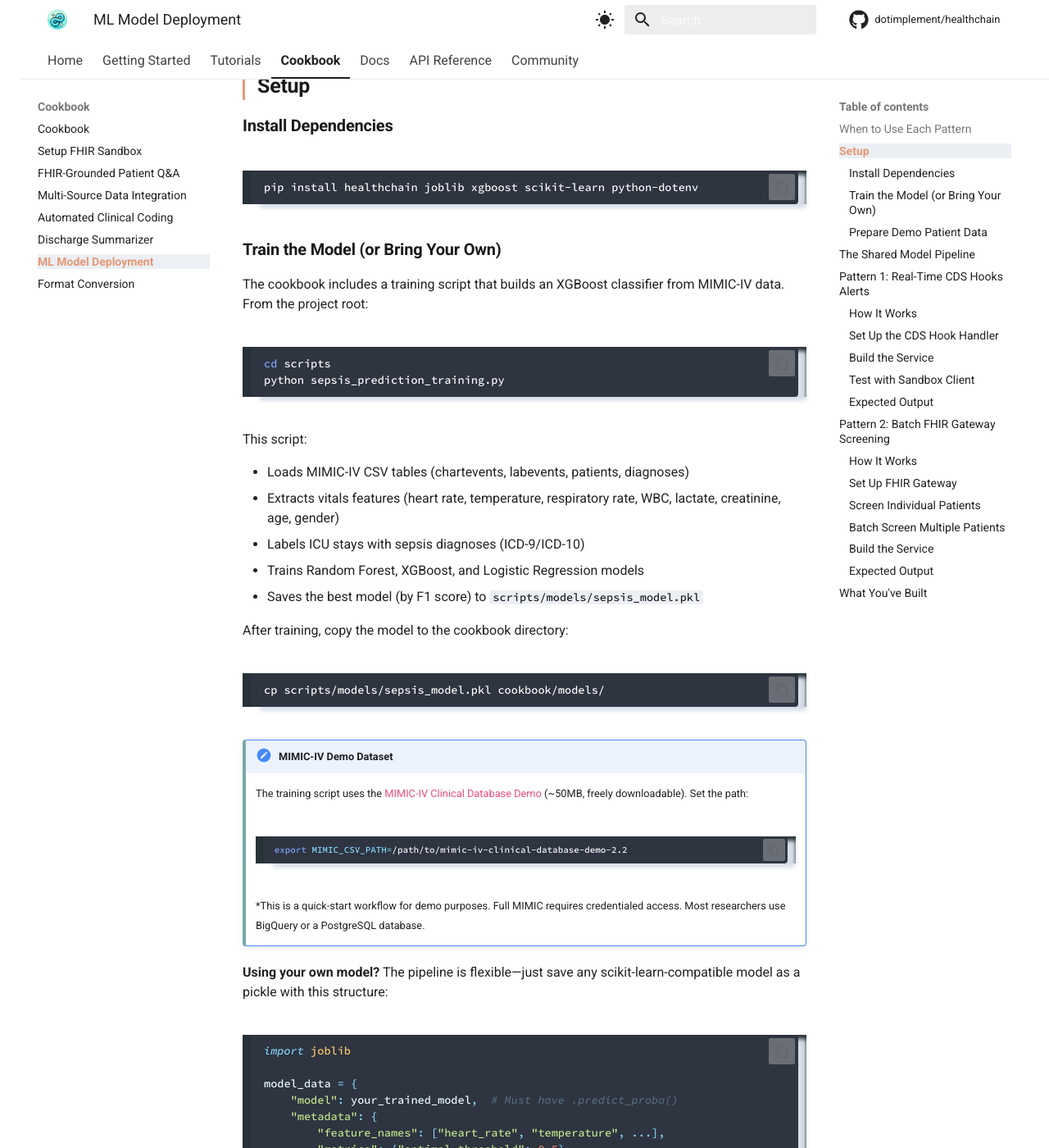
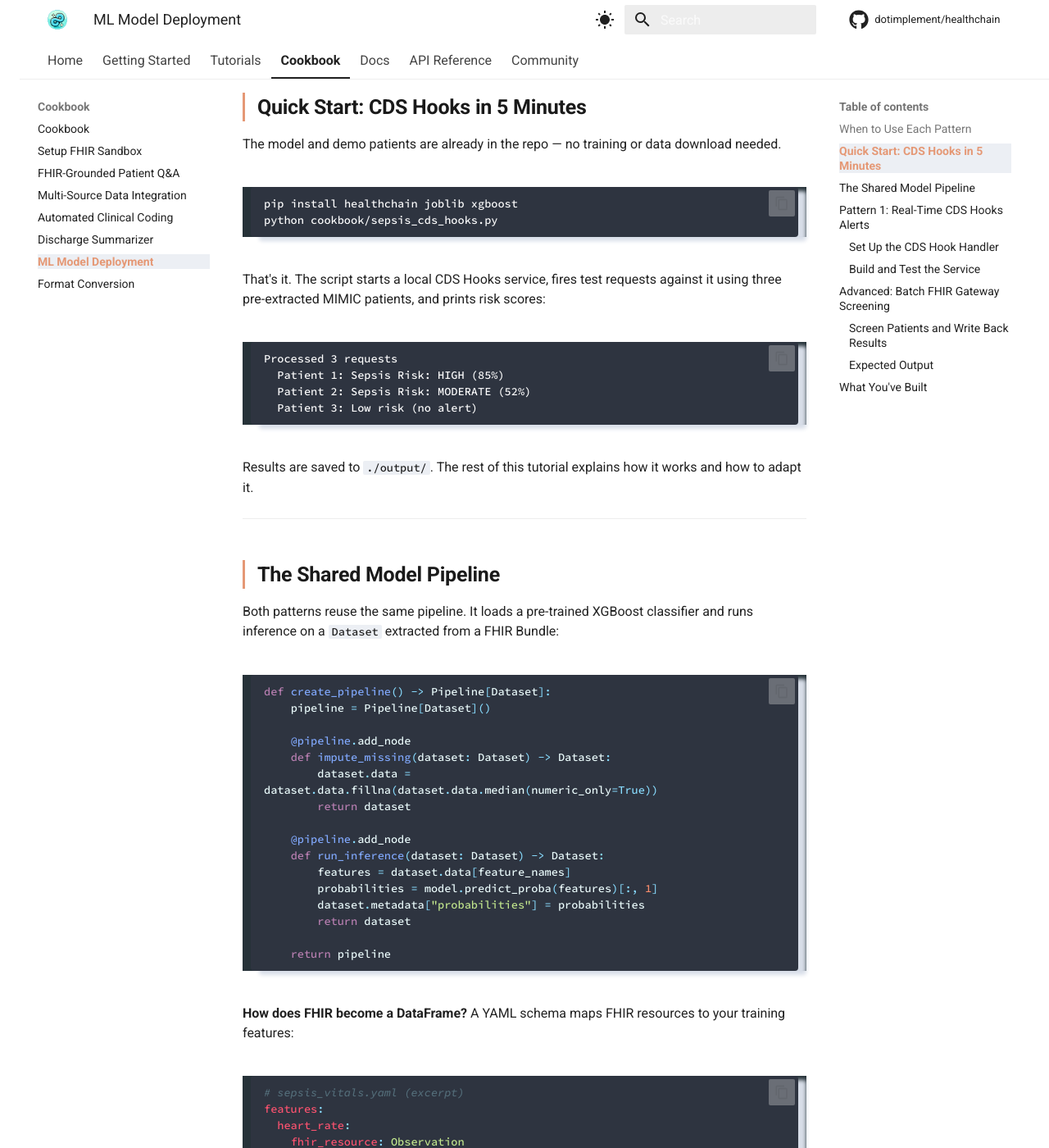
Before and after one commit to dotimplement/HealthChain, an MkDocs documentation site: the page built from docs/cookbook/ml_model_deployment.md, in a window 1280 px wide and 1400 px high, scrolled down 1313 px. Shown: the whole window at 82% size. Built offline with MkDocs 1.6.1 and Material for MkDocs 9.7.7, drawn with Linux system fonts in a browser that asks for light colours; comment, search, counter and statistics services are not loaded; some of the changed text lies outside the part shown.

Commit message:
Simplify sepsis cookbook example

````diff
--- a/docs/cookbook/ml_model_deployment.md
+++ b/docs/cookbook/ml_model_deployment.md
@@ -1,6 +1,6 @@
 # Deploy ML Models: Real-Time Alerts & Batch Screening
 
-You trained a model on CSVs. Now you need to deploy it against FHIR data from EHRs. This tutorial shows how to bridge that gap with two production patterns: **real-time CDS Hooks alerts** and **batch FHIR Gateway screening**—both using the same model and a simple YAML schema that maps FHIR resources to your training features.
+You trained a model on CSVs. Now you need to deploy it against FHIR data from EHRs. This tutorial shows how to bridge that gap with two production patterns: **real-time CDS Hooks alerts** and **batch FHIR Gateway screening** — both using the same model and a simple YAML schema that maps FHIR resources to your training features.
 
 Check out the full working examples:
 
@@ -16,173 +16,35 @@ Check out the full working examples:
 | **CDS Hooks** | Clinician opens chart | Alert cards in EHR UI | Point-of-care decision support |
 | **FHIR Gateway** | Scheduled job / API call | [RiskAssessment](https://www.hl7.org/fhir/riskassessment.html) resources | Population screening, quality measures |
 
-Both patterns share the same trained model and feature extraction—only the integration layer differs.
-
-## Setup
-
-### Install Dependencies
-
-```bash
-pip install healthchain joblib xgboost scikit-learn python-dotenv
-```
-
-### Train the Model (or Bring Your Own)
-
-The cookbook includes a training script that builds an XGBoost classifier from MIMIC-IV data. From the project root:
-
-```bash
-cd scripts
-python sepsis_prediction_training.py
-```
-
-This script:
-
-- Loads MIMIC-IV CSV tables (chartevents, labevents, patients, diagnoses)
-- Extracts vitals features (heart rate, temperature, respiratory rate, WBC, lactate, creatinine, age, gender)
-- Labels ICU stays with sepsis diagnoses (ICD-9/ICD-10)
-- Trains Random Forest, XGBoost, and Logistic Regression models
-- Saves the best model (by F1 score) to `scripts/models/sepsis_model.pkl`
-
-After training, copy the model to the cookbook directory:
-
-```bash
-cp scripts/models/sepsis_model.pkl cookbook/models/
-```
-
-!!! note "MIMIC-IV Demo Dataset"
-
-    The training script uses the [MIMIC-IV Clinical Database Demo](https://physionet.org/content/mimic-iv-demo/2.2/) (~50MB, freely downloadable). Set the path:
-
-    ```bash
-    export MIMIC_CSV_PATH=/path/to/mimic-iv-clinical-database-demo-2.2
-    ```
-
-    *This is a quick-start workflow for demo purposes. Full MIMIC requires credentialed access. Most researchers use BigQuery or a PostgreSQL database.
-
-**Using your own model?** The pipeline is flexible—just save any scikit-learn-compatible model as a pickle with this structure:
-
-```python
-import joblib
-
-model_data = {
-    "model": your_trained_model,  # Must have .predict_proba()
-    "metadata": {
-        "feature_names": ["heart_rate", "temperature", ...],
-        "metrics": {"optimal_threshold": 0.5}
-    }
-}
-joblib.dump(model_data, "cookbook/models/sepsis_model.pkl")
-```
-
-The pipeline will work with any model that implements `predict_proba()` - XGBoost, Random Forest, LightGBM, or even PyTorch/TensorFlow models wrapped with a sklearn-compatible interface.
-
-### Prepare Demo Patient Data
-
-The two patterns have different data requirements:
-
-| Pattern | Data Source | What You Need |
-|---------|-------------|---------------|
-| **CDS Hooks** | Local JSON files | Download pre-extracted patients (quick start) |
-| **FHIR Gateway** | FHIR server | Upload patients to Medplum and get server-assigned IDs |
-
-=== "CDS Hooks Only (Quick Start)"
-
-    Download pre-extracted patient bundles—these are already in the repo if you cloned it:
-
-    ```bash
-    mkdir -p cookbook/data/mimic_demo_patients
-    cd cookbook/data/mimic_demo_patients
-    wget https://github.com/dotimplement/HealthChain/raw/main/cookbook/data/mimic_demo_patients/high_risk_patient.json
-    wget https://github.com/dotimplement/HealthChain/raw/main/cookbook/data/mimic_demo_patients/moderate_risk_patient.json
-    wget https://github.com/dotimplement/HealthChain/raw/main/cookbook/data/mimic_demo_patients/low_risk_patient.json
-    ```
-
-    That's it! Skip to [Pattern 1: CDS Hooks](#pattern-1-real-time-cds-hooks-alerts).
-
-=== "FHIR Gateway (Full Setup)"
-
-    The batch screening pattern queries patients from a FHIR server. This tutorial uses [Medplum](https://www.medplum.com/) (a free, hosted FHIR server), but any FHIR R4-compliant API works - just swap the credentials.
-
-    **1. Configure FHIR Credentials**
-
-    Add Medplum credentials to your `.env` file. See [FHIR Sandbox Setup](./setup_fhir_sandboxes.md#medplum) for details:
-
-    ```bash
-    MEDPLUM_BASE_URL=https://api.medplum.com/fhir/R4
-    MEDPLUM_CLIENT_ID=your_client_id
-    MEDPLUM_CLIENT_SECRET=your_client_secret
-    MEDPLUM_TOKEN_URL=https://api.medplum.com/oauth2/token
-    MEDPLUM_SCOPE=openid
-    ```
-
-    **2. Extract and Upload Demo Patients**
-
-    ```bash
-    # Set MIMIC-on-FHIR path (or use --mimic flag)
-    export MIMIC_FHIR_PATH=/path/to/mimic-iv-on-fhir
-
-    # Extract and upload to Medplum
-    cd scripts
-    python extract_mimic_demo_patients.py --minimal --upload
-    ```
-
-    This script:
-
-    - Loads patient data from [MIMIC-IV on FHIR](https://physionet.org/content/mimic-iv-demo/2.2/)
-    - Runs the sepsis model to find high/moderate/low risk patients
-    - Creates minimal FHIR bundles with only the observations needed
-    - Uploads them to your Medplum instance as transaction bundles
-
-    **3. Copy Patient IDs**
-
-    After upload, the script prints server-assigned patient IDs:
-
-    ```
-    ✓ Uploaded to Medplum!
-
-    Copy this into sepsis_fhir_batch.py:
-
-    DEMO_PATIENT_IDS = [
-        "702e11e8-6d21-41dd-9b48-31715fdc0fb1",  # high risk
-        "3b0da7e9-0379-455a-8d35-bedd3a6ee459",  # moderate risk
-        "f490ceb4-6262-4f1e-8b72-5515e6c46741",  # low risk
-    ]
-    ```
-
-    Copy these IDs into the `DEMO_PATIENT_IDS` list in `sepsis_fhir_batch.py`.
-
-    !!! tip "Generate More Patients"
-
-        The script has options for generating larger test sets:
-
-        ```bash
-        python extract_mimic_demo_patients.py --help
-
-        # Examples:
-        --num-patients-per-risk 5   # 5 patients per risk level (15 total)
-        --seed 123                   # Different random sample
-        --minimal                    # Keep only latest observation per feature (~12KB each)
-        ```
-
-    !!! tip "Alternative: Manual Upload"
-
-        If you prefer, run without `--upload` to generate bundle JSON files, then upload them manually via the [Medplum → Batch](https://app.medplum.com/batch) page.
+Both patterns share the same trained model and feature extraction — only the integration layer differs.
 
 ---
 
-**Setup complete!** You should now have:
+## Quick Start: CDS Hooks in 5 Minutes
 
-- ✅ A trained model at `cookbook/models/sepsis_model.pkl`
-- ✅ Demo patient data (local JSON or uploaded to Medplum)
+The model and demo patients are already in the repo — no training or data download needed.
 
-If using the **FHIR Gateway pattern**, also confirm:
+```bash
+pip install healthchain joblib xgboost
+python cookbook/sepsis_cds_hooks.py
+```
 
-- ✅ FHIR credentials in `.env`
-- ✅ Patient IDs copied into `DEMO_PATIENT_IDS` in `sepsis_fhir_batch.py`
+That's it. The script starts a local CDS Hooks service, fires test requests against it using three pre-extracted MIMIC patients, and prints risk scores:
+
+```
+Processed 3 requests
+  Patient 1: Sepsis Risk: HIGH (85%)
+  Patient 2: Sepsis Risk: MODERATE (52%)
+  Patient 3: Low risk (no alert)
+```
+
+Results are saved to `./output/`. The rest of this tutorial explains how it works and how to adapt it.
+
+---
 
 ## The Shared Model Pipeline
 
-Both patterns reuse the same pipeline. Here's what you'll write:
+Both patterns reuse the same pipeline. It loads a pre-trained XGBoost classifier and runs inference on a `Dataset` extracted from a FHIR Bundle:
 
 ```python
 def create_pipeline() -> Pipeline[Dataset]:
@@ -203,13 +65,7 @@ def create_pipeline() -> Pipeline[Dataset]:
     return pipeline
 ```
 
-The pipeline operates on a `Dataset`, which you create from a FHIR bundle:
-
-```python
-dataset = Dataset.from_fhir_bundle(bundle, schema=SCHEMA_PATH)
-```
-
-**How does FHIR become a DataFrame?** The schema maps FHIR resources to your training features:
+**How does FHIR become a DataFrame?** A YAML schema maps FHIR resources to your training features:
 
 ```yaml
 # sepsis_vitals.yaml (excerpt)
@@ -226,21 +82,62 @@ features:
     transform: calculate_age
 ```
 
-No FHIR parsing code needed—define the mapping once, use it everywhere.
+No FHIR parsing code needed — define the mapping once, use it everywhere:
+
+```python
+dataset = Dataset.from_fhir_bundle(bundle, schema=SCHEMA_PATH)
+```
 
 !!! tip "Explore Interactively"
 
     Step through the full flow in [notebooks/fhir_ml_workflow.ipynb](https://github.com/dotimplement/HealthChain/blob/main/notebooks/fhir_ml_workflow.ipynb): FHIR bundle → Dataset → DataFrame → inference → RiskAssessment.
 
-Now let's see how this pipeline plugs into each deployment pattern.
+??? details "Train your own model"
+
+    The cookbook includes a training script that builds an XGBoost classifier from MIMIC-IV data:
+
+    ```bash
+    cd scripts
+    python sepsis_prediction_training.py
+    ```
+
+    This script loads MIMIC-IV CSV tables, extracts vitals features, labels ICU stays with sepsis diagnoses, trains and evaluates several classifiers, and saves the best model to `scripts/models/sepsis_model.pkl`.
+
+    After training, copy it into the cookbook directory:
+
+    ```bash
+    cp scripts/models/sepsis_model.pkl cookbook/models/
+    ```
+
+    !!! note "MIMIC-IV Demo Dataset"
+
+        The training script uses the [MIMIC-IV Clinical Database Demo](https://physionet.org/content/mimic-iv-demo/2.2/) (~50MB, freely downloadable):
+
+        ```bash
+        export MIMIC_CSV_PATH=/path/to/mimic-iv-clinical-database-demo-2.2
+        ```
+
+    **Using your own model?** Save any scikit-learn-compatible model as a pickle with this structure:
+
+    ```python
+    import joblib
+
+    joblib.dump({
+        "model": your_trained_model,       # Must have .predict_proba()
+        "metadata": {
+            "feature_names": ["heart_rate", "temperature", ...],
+            "metrics": {"optimal_threshold": 0.5}
+        }
+    }, "cookbook/models/sepsis_model.pkl")
+    ```
+
+    The pipeline works with any model that implements `predict_proba()` — XGBoost, Random Forest, LightGBM, or PyTorch/TensorFlow wrapped with a sklearn-compatible interface.
 
 ---
 
 ## Pattern 1: Real-Time CDS Hooks Alerts
 
-Use CDS Hooks when you need **instant alerts** during clinical workflows. The EHR triggers your service and pushes patient data via prefetch—no server queries needed.
-
-### How It Works
+Use CDS Hooks when you need **instant alerts** during clinical workflows. The EHR triggers your service and pushes patient data via prefetch — no server queries needed.
 
 ```
 Clinician opens chart → EHR fires patient-view hook → Your service runs prediction → CDS card appears in EHR
@@ -268,7 +165,6 @@ def sepsis_alert(request: CDSRequest) -> CDSResponse:
     dataset = Dataset.from_fhir_bundle(bundle, schema=SCHEMA_PATH)
     result = pipeline(dataset)
 
-    # Generate alert card if risk is elevated
     prob = float(result.metadata["probabilities"][0])
     risk = "high" if prob > 0.7 else "moderate" if prob > 0.4 else "low"
 
@@ -285,38 +181,25 @@ def sepsis_alert(request: CDSRequest) -> CDSResponse:
     return CDSResponse(cards=[])
 ```
 
-### Build the Service
+### Build and Test the Service
 
-Register with [HealthChainAPI](../reference/gateway/api.md):
+Register with [HealthChainAPI](../reference/gateway/api.md) and test using the [SandboxClient](../reference/utilities/sandbox.md):
 
 ```python
+from healthchain.gateway import HealthChainAPI
+from healthchain.sandbox import SandboxClient
+
 app = HealthChainAPI(title="Sepsis CDS Hooks")
 app.register_service(cds, path="/cds")
-```
 
-### Test with Sandbox Client
-
-The [SandboxClient](../reference/utilities/sandbox.md) simulates EHR requests using your demo patient files:
-
-```python
-from healthchain.sandbox import SandboxClient
-
+# Test with pre-extracted demo patients
 client = SandboxClient(
     url="http://localhost:8000/cds/cds-services/sepsis-risk",
     workflow="patient-view",
 )
-client.load_from_path("data/mimic_demo_patients", pattern="*_patient.json")
+client.load_from_path("cookbook/data/mimic_demo_patients", pattern="*_patient.json")
 responses = client.send_requests()
 client.save_results(save_request=True, save_response=True, directory="./output/")
-```
-
-### Expected Output
-
-```
-Processed 3 requests
-  Patient 1: Sepsis Risk: HIGH (85%)
-  Patient 2: Sepsis Risk: MODERATE (52%)
-  Patient 3: Low risk (no alert)
 ```
 
 ??? example "Example CDS Response"
@@ -340,100 +223,104 @@ Processed 3 requests
 
 ---
 
-## Pattern 2: Batch FHIR Gateway Screening
+## Advanced: Batch FHIR Gateway Screening
 
 Use the FHIR Gateway when you need to **screen multiple patients** from a FHIR server. Unlike CDS Hooks (ephemeral alerts), this pattern **persists predictions back to the FHIR server** as RiskAssessment resources, making them available for dashboards, reports, and downstream workflows.
-
-### How It Works
 
 ```
 Query patients from FHIR server → Run predictions → Write RiskAssessment back to FHIR server
 ```
 
-### Set Up FHIR Gateway
+**Prerequisites:** A running FHIR server with patient data. This tutorial uses [Medplum](https://www.medplum.com/) — see the [FHIR Sandbox Setup guide](./setup_fhir_sandboxes.md#medplum) to get credentials, then add them to `.env`:
 
-Configure the [FHIRGateway](../reference/gateway/fhir_gateway.md) with your FHIR source:
+```bash
+MEDPLUM_BASE_URL=https://api.medplum.com/fhir/R4
+MEDPLUM_CLIENT_ID=your_client_id
+MEDPLUM_CLIENT_SECRET=your_client_secret
+MEDPLUM_TOKEN_URL=https://api.medplum.com/oauth2/token
+```
+
+??? details "Upload demo patients to Medplum"
+
+    Extract MIMIC patients and upload them to your Medplum instance:
+
+    ```bash
+    export MIMIC_FHIR_PATH=/path/to/mimic-iv-on-fhir
+    cd scripts
+    python extract_mimic_demo_patients.py --minimal --upload
+    ```
+
+    The script prints server-assigned patient IDs — copy them into `DEMO_PATIENT_IDS` in `sepsis_fhir_batch.py`:
+
+    ```
+    ✓ Uploaded to Medplum!
+
+    Copy this into sepsis_fhir_batch.py:
+
+    DEMO_PATIENT_IDS = [
+        "702e11e8-6d21-41dd-9b48-31715fdc0fb1",  # high risk
+        "3b0da7e9-0379-455a-8d35-bedd3a6ee459",  # moderate risk
+        "f490ceb4-6262-4f1e-8b72-5515e6c46741",  # low risk
+    ]
+    ```
+
+    Options for larger test sets: `--num-patients-per-risk 5`, `--seed 123`, `--help`.
+
+### Screen Patients and Write Back Results
+
+Configure the [FHIRGateway](../reference/gateway/fhir_gateway.md), run predictions, and write [RiskAssessment](https://www.hl7.org/fhir/riskassessment.html) resources back to the server:
 
 ```python
-from healthchain.fhir.r4b import Patient, Observation
 from healthchain.gateway import FHIRGateway
 from healthchain.gateway.clients.fhir.base import FHIRAuthConfig
+from healthchain.fhir.r4b import Patient, Observation
 from healthchain.fhir import merge_bundles
 
 gateway = FHIRGateway()
-config = FHIRAuthConfig.from_env("MEDPLUM")
-gateway.add_source("medplum", config.to_connection_string())
-```
+gateway.add_source("medplum", FHIRAuthConfig.from_env("MEDPLUM").to_connection_string())
 
-### Screen Individual Patients
-
-Query patient data, run prediction, and write back a [RiskAssessment](https://www.hl7.org/fhir/riskassessment.html) resource:
-
-```python
-def screen_patient(gateway: FHIRGateway, patient_id: str, source: str):
-    # Query patient + observations from FHIR server
-    patient_bundle = gateway.search(Patient, {"_id": patient_id}, source)
-    obs_bundle = gateway.search(Observation, {"patient": patient_id}, source)
+def screen_patient(patient_id: str):
+    patient_bundle = gateway.search(Patient, {"_id": patient_id}, "medplum")
+    obs_bundle = gateway.search(Observation, {"patient": patient_id}, "medplum")
     bundle = merge_bundles([patient_bundle, obs_bundle])
 
-    # FHIR → Dataset → Prediction
     dataset = Dataset.from_fhir_bundle(bundle, schema=SCHEMA_PATH)
     result = pipeline(dataset)
 
-    # Convert to RiskAssessment and write back
     for ra in result.to_risk_assessment(
         outcome_code="A41.9",
         outcome_display="Sepsis",
         model_name="sepsis_xgboost_v1",
     ):
-        gateway.create(ra, source=source)
-```
+        gateway.create(ra, source="medplum")
 
-### Batch Screen Multiple Patients
-
-Loop over patient IDs and screen each one:
-
-```python
-for patient_id in patient_ids:
-    screen_patient(gateway, patient_id, source="medplum")
+for patient_id in DEMO_PATIENT_IDS:
+    screen_patient(patient_id)
 ```
 
 !!! note "Demo vs Production"
 
-    This demo uses a fixed list of patient IDs. In production, you'd query for patients dynamically—for example, ICU admissions in the last hour:
+    This demo uses a fixed list of patient IDs. In production, query for patients dynamically — for example, ICU admissions in the last hour:
 
     ```python
-    # Find patients with recent ICU encounters
     encounters = gateway.search(
         Encounter,
-        {
-            "class": "IMP",  # inpatient
-            "location": "icu",
-            "date": "ge2024-01-01",
-        },
+        {"class": "IMP", "location": "icu", "date": "ge2024-01-01"},
         source="ehr"
     )
     patient_ids = [e.subject.reference.split("/")[1] for e in encounters]
     ```
 
-### Build the Service
-
-```python
-app = HealthChainAPI(title="Sepsis Batch Screening")
-app.register_gateway(gateway, path="/fhir")
-```
-
 ### Expected Output
-
-After uploading demo patients to Medplum and running batch screening:
 
 ```
 === Screening patients from Medplum ===
-  702e11e8-6d21-41dd-9b48-31715fdc0fb1: HIGH (85%) → RiskAssessment/abc123
-  3b0da7e9-0379-455a-8d35-bedd3a6ee459: MODERATE (52%) → RiskAssessment/def456
-  f490ceb4-6262-4f1e-8b72-5515e6c46741: LOW (15%) → RiskAssessment/ghi789
+  702e11e8-...: HIGH (85%) → RiskAssessment/abc123
+  3b0da7e9-...: MODERATE (52%) → RiskAssessment/def456
+  f490ceb4-...: LOW (15%) → RiskAssessment/ghi789
 ```
-You should be able to see the RiskAssessment resources in the [Medplum console](https://app.medplum.com) (search for "RiskAssessment" in "Resource Type" search bar in top left corner)
+
+RiskAssessment resources are visible in the [Medplum console](https://app.medplum.com) — search "RiskAssessment" in the resource type search bar.
 
 ??? example "Example RiskAssessment Resource"
 
@@ -442,9 +329,7 @@ You should be able to see the RiskAssessment resources in the [Medplum console](
       "resourceType": "RiskAssessment",
       "id": "abc123",
       "status": "final",
-      "subject": {
-        "reference": "Patient/702e11e8-6d21-41dd-9b48-31715fdc0fb1"
-      },
+      "subject": { "reference": "Patient/702e11e8-6d21-41dd-9b48-31715fdc0fb1" },
       "method": {
         "coding": [{
           "system": "https://healthchain.io/models",
@@ -487,9 +372,9 @@ Two deployment patterns for the same ML model:
 
 Both patterns:
 
-- **Share the same model** - Train once, deploy multiple ways
-- **Use YAML feature schemas** - Declarative FHIR → features mapping
-- **Handle FHIR natively** - No custom data wrangling per integration
+- **Share the same model** — train once, deploy multiple ways
+- **Use YAML feature schemas** — declarative FHIR → features mapping, no custom parsing
+- **Handle FHIR natively** — no custom data wrangling per integration
 
 !!! info "Use Cases"
 
@@ -508,9 +393,8 @@ Both patterns:
 
 !!! tip "Next Steps"
 
-    - **Train your own model**: Replace `sepsis_model.pkl` with your model; update the feature schema to match
-    - **Add more features**: Extend `sepsis_vitals.yaml` with lab values, medications, or other Observations
-    - **Add more FHIR sources**: The gateway supports multiple sources—see the cookbook script for Epic sandbox configuration, or the [FHIR Sandbox Setup guide](./setup_fhir_sandboxes.md)
+    - **Train your own model**: Replace `sepsis_model.pkl` with your model; update the feature schema to match your features
+    - **Add more FHIR sources**: The gateway supports multiple sources — see the [FHIR Sandbox Setup guide](./setup_fhir_sandboxes.md)
+    - **Combine patterns**: Use batch screening to identify high-risk patients, then enable CDS alerts for those patients
     - **Automate batch runs**: Schedule screening jobs with cron, Airflow, or cloud schedulers; or use [FHIR Subscriptions](https://www.hl7.org/fhir/subscription.html) to trigger on new ICU admissions ([PRs welcome!](https://github.com/dotimplement/HealthChain/pulls))
-    - **Combine patterns**: Use batch screening to identify high-risk patients, then enable CDS alerts for those patients
-    - **Go to production**: Scaffold a project with `healthchain new` and run with `healthchain serve` — see [From cookbook to service](./index.md#from-cookbook-to-service).
+    - **Go to production**: Scaffold a project with `healthchain new` and run with `healthchain serve` — see [From cookbook to service](./index.md#from-cookbook-to-service)
````
